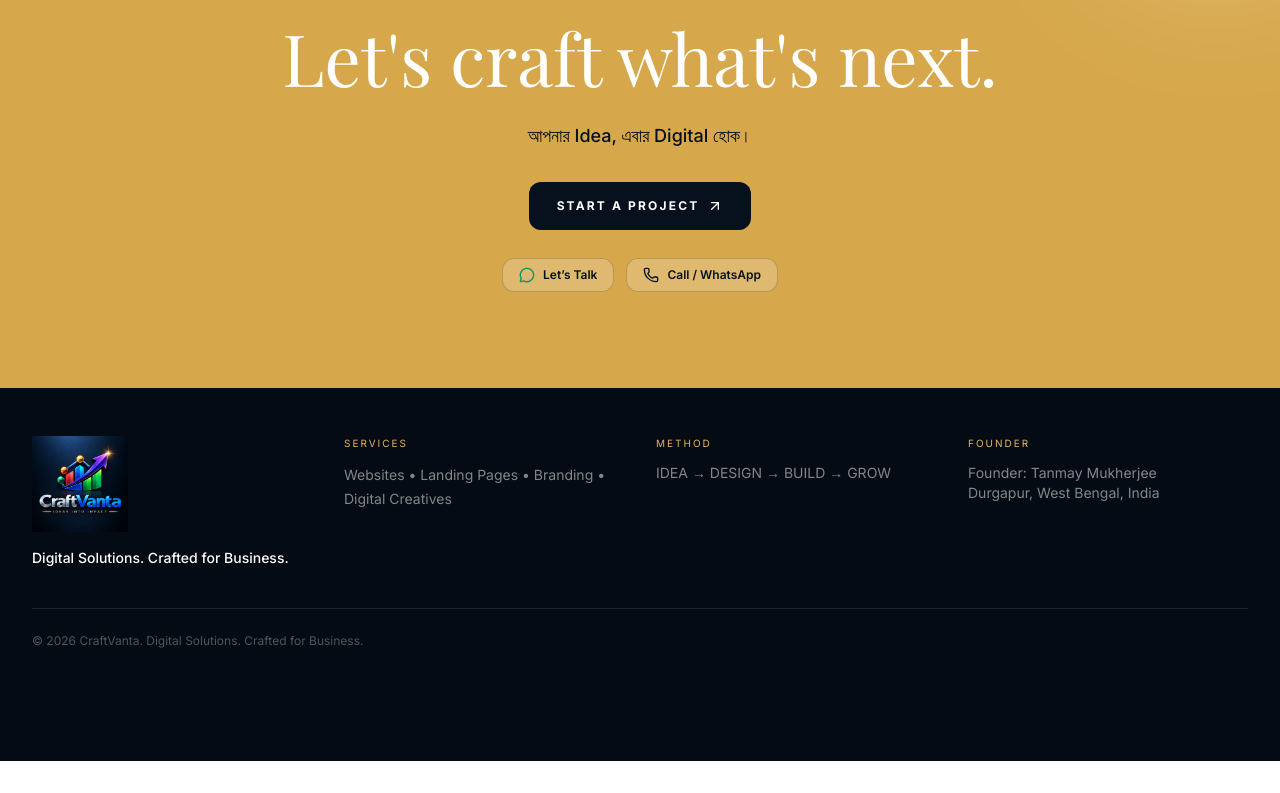
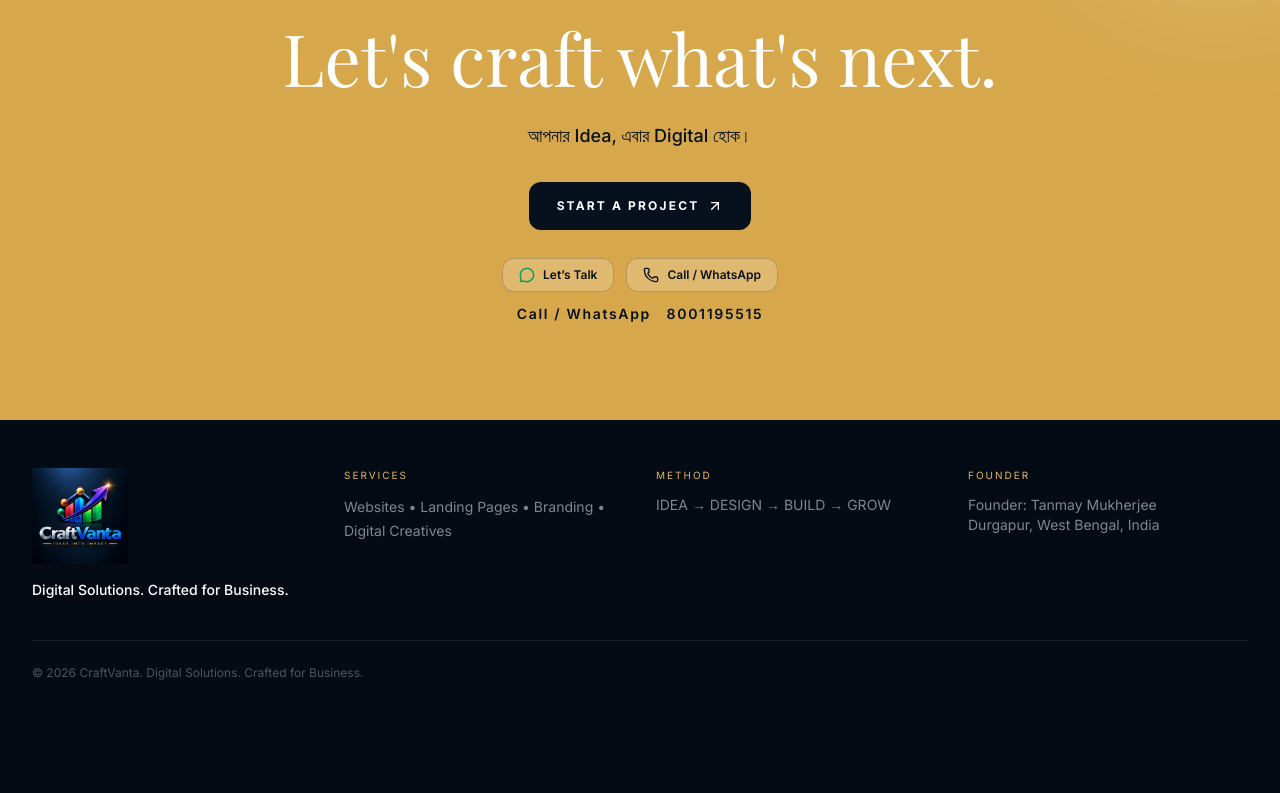
Before and after one commit to Pappa6/tanmay-digital-studio, a React (Vite) app: page / in a window 1280 px wide. Shown: the part 6075-6868 px from the top of the page. Before the commit the page ends 6836 px from the top, so only its background shows below. Built offline with nearby package versions, Linux system fonts and the light colour scheme; a web font is replaced by a local one.

Commit message:
Clarify CraftVanta contact number

```diff
--- a/src/App.tsx
+++ b/src/App.tsx
@@ -610,9 +610,12 @@
             <h2 className="mt-4 font-serif text-5xl leading-tight sm:text-7xl">{t.cta.title}<br/><span className="text-white">{t.cta.title2}</span></h2>
             <p className="mt-5 text-lg font-medium">{t.cta.bn}</p>
             <button onClick={startProject} className="mt-8 inline-flex items-center gap-2 rounded-xl bg-[#07101d] px-7 py-4 text-xs font-bold uppercase tracking-[0.18em] text-white hover:bg-[#13263a] transition">{t.cta.button}<ArrowUpRight className="h-4 w-4"/></button>
-            <div className="mt-7 flex justify-center gap-3">
-              <a href="https://wa.me/918001195515" target="_blank" rel="noreferrer" className="inline-flex items-center gap-2 rounded-xl border border-[#07101d]/20 bg-white/20 px-4 py-2 text-xs font-semibold"><MessageCircle className="h-4 w-4 text-emerald-600"/>{t.cta.whatsapp}</a>
-              <a href="tel:+918001195515" className="inline-flex items-center gap-2 rounded-xl border border-[#07101d]/20 bg-white/20 px-4 py-2 text-xs font-semibold"><Phone className="h-4 w-4"/>{t.cta.call}</a>
+            <div className="mt-7 flex flex-col items-center gap-3">
+              <div className="flex justify-center gap-3">
+                <a href="https://wa.me/918001195515" target="_blank" rel="noreferrer" className="inline-flex items-center gap-2 rounded-xl border border-[#07101d]/20 bg-white/20 px-4 py-2 text-xs font-semibold"><MessageCircle className="h-4 w-4 text-emerald-600"/>{t.cta.whatsapp}</a>
+                <a href="tel:+918001195515" className="inline-flex items-center gap-2 rounded-xl border border-[#07101d]/20 bg-white/20 px-4 py-2 text-xs font-semibold"><Phone className="h-4 w-4"/>{t.cta.call}</a>
+              </div>
+              <a href="tel:+918001195515" className="text-sm font-semibold tracking-[0.12em] text-[#07101d]">Call / WhatsApp&nbsp;&nbsp; 8001195515</a>
             </div>
           </div>
         </section>
```
